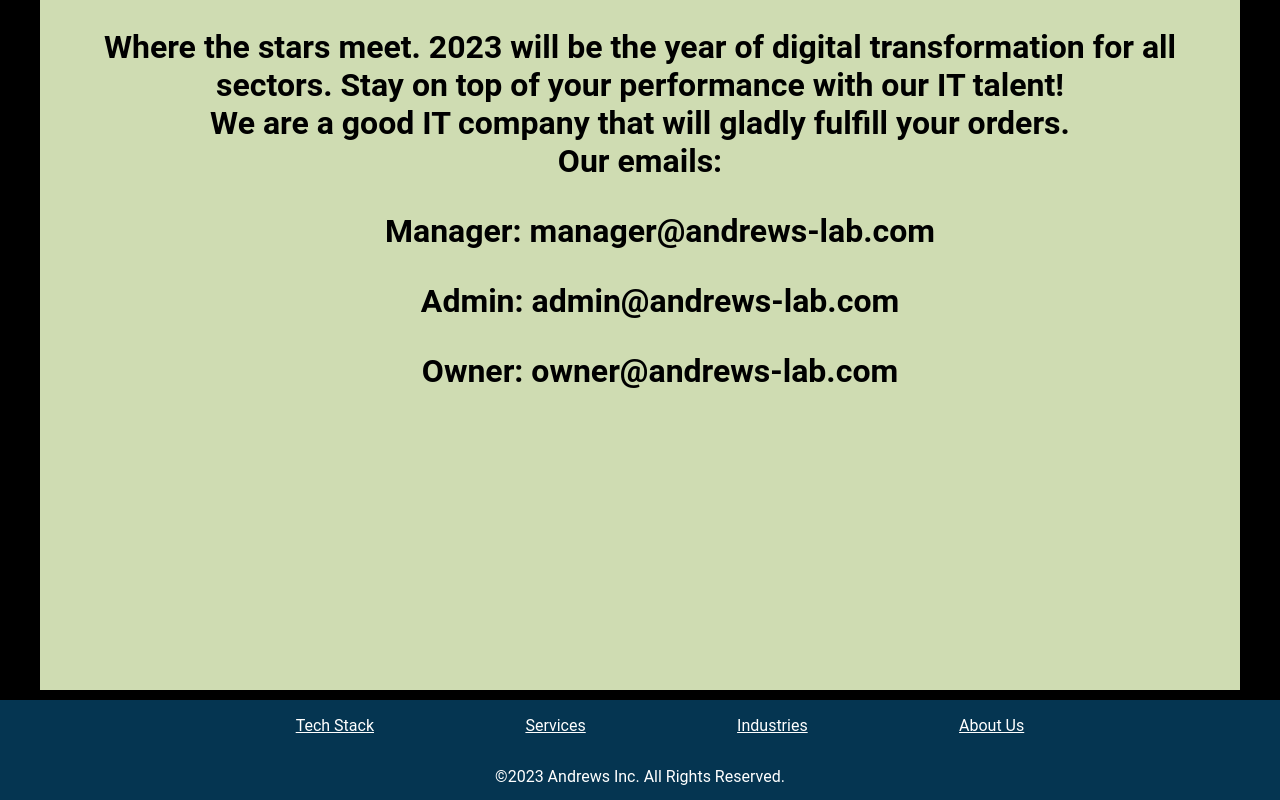
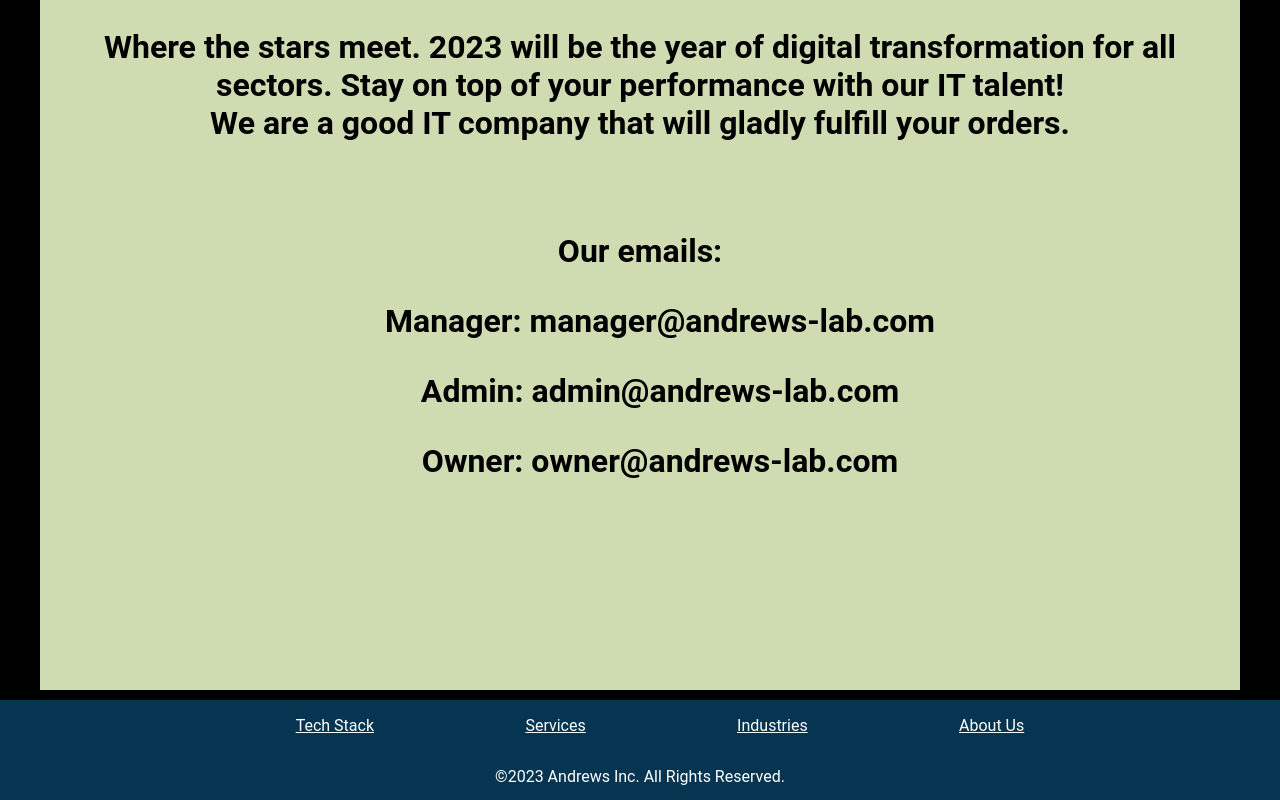
Before and after one commit to Chel1982/Andrews, a React (Create React App) app: page / in a window 1280 px wide. Shown: the part 5885-6685 px from the top of the page. Built offline with nearby package versions, Linux system fonts and the light colour scheme.

Commit message:
change text

```diff
--- a/src/components/AboutUs/AboutUs.module.css
+++ b/src/components/AboutUs/AboutUs.module.css
@@ -32,9 +32,8 @@
 }
 
 .content div {
-	margin-top: 120px;
 	font-size: 2rem;
-	margin: 0px 10px 0px 10px;
+	margin: 90px 10px 0px 10px;
 	font-weight: 600;
 }
 
```
